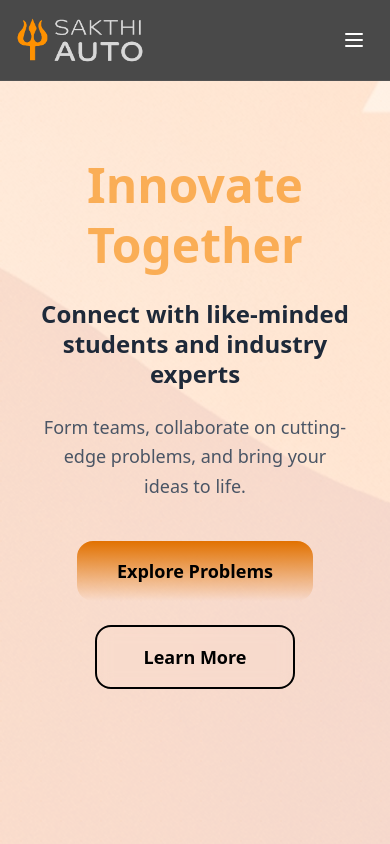
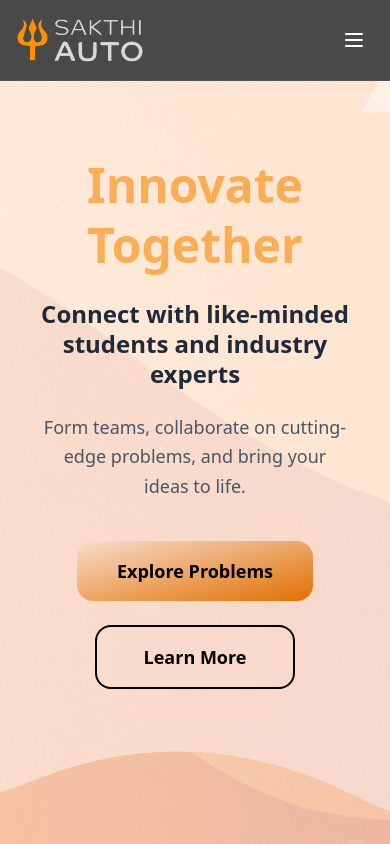
Before and after one commit to damodara2006/Project_SFS, a React (Vite) app in the folder frontend/: page / in a window 390 px wide. Shown: the top 844 px of the page. Built offline with nearby package versions, Linux system fonts and the light colour scheme.

Commit message:
feat: add WaveImage component and integrate it into Homepage for enhanced visuals

```diff
--- /dev/null
+++ b/frontend/src/components/WaveImage.jsx
@@ -0,0 +1,38 @@
+// components/WaveImage.js
+import React from "react";
+
+const WaveImage = ({ src, alt, className = "" }) => (
+  <svg
+    viewBox="0 0 1200 200"
+    width="100%"
+    height="160"
+    className={`w-full ${className}`}
+    preserveAspectRatio="xMidYMid slice"
+    aria-hidden="true"
+    focusable="false"
+  >
+    <defs>
+      <clipPath id="wave-clip">
+        <path d="
+          M0,120
+          Q200,200 400,120
+          T800,140
+          T1200,120
+          V200
+          H0
+          Z
+        " />
+      </clipPath>
+    </defs>
+    <image
+      href={src}
+      alt={alt}
+      width="1200"
+      height="200"
+      clipPath="url(#wave-clip)"
+      preserveAspectRatio="xMidYMid slice"
+    />
+  </svg>
+);
+
+export default WaveImage;
--- a/frontend/src/pages/Homepage.jsx
+++ b/frontend/src/pages/Homepage.jsx
@@ -1,33 +1,41 @@
-import React, { useState, useEffect } from 'react';
-import { Link } from 'react-router-dom';
-import { mockProblemStatements } from '../mockData';
-import SearchBar from '../components/SearchBar';
+
+import React, { useState, useEffect } from "react";
+import { Link } from "react-router-dom";
+import { mockProblemStatements } from "../mockData";
+import SearchBar from "../components/SearchBar";
+import WaveImage from "../components/WaveImage"; // import WaveImage
 
 const Homepage = () => {
   const [currentSlide, setCurrentSlide] = useState(0);
 
   const slides = [
     {
+      img:"/src/assets/kriya.png",
       title: "Solve for Sakthi",
       subtitle: "Empowering innovation through collaborative problem-solving",
-      description: "Join teams, tackle real-world challenges, and drive change in manufacturing and beyond.",
+      description:
+        "Join teams, tackle real-world challenges, and drive change in manufacturing and beyond.",
       ctaText: "Get Started",
-      ctaLink: "/register"
+      ctaLink: "/register",
     },
     {
+      img:"/src/assets/kriya.png",
       title: "Innovate Together",
       subtitle: "Connect with like-minded students and industry experts",
-      description: "Form teams, collaborate on cutting-edge problems, and bring your ideas to life.",
+      description:
+        "Form teams, collaborate on cutting-edge problems, and bring your ideas to life.",
       ctaText: "Explore Problems",
-      ctaLink: "/student"
+      ctaLink: "/student",
     },
     {
+      img:"/src/assets/kriya.png",
       title: "Shape the Future",
       subtitle: "Transform manufacturing with technology and creativity",
-      description: "Work on real industry challenges and make a lasting impact on the world.",
+      description:
+        "Work on real industry challenges and make a lasting impact on the world.",
       ctaText: "Join Now",
-      ctaLink: "/register"
-    }
+      ctaLink: "/register",
+    },
   ];
 
   useEffect(() => {
@@ -38,26 +46,21 @@ const Homepage = () => {
     return () => clearInterval(timer);
   }, [slides.length]);
 
-  const nextSlide = () => {
-    setCurrentSlide((prevSlide) => (prevSlide + 1) % slides.length);
-  };
-
-  const prevSlide = () => {
-    setCurrentSlide((prevSlide) => (prevSlide - 1 + slides.length) % slides.length);
-  };
-
   return (
-    <div className="min-h-screen bg-gradient-to-br from-background-light via-primary-accent/10 to-background-white text-text-primary relative">
+    <div className="min-h-screen bg-linear-to-br from-background-light via-primary-accent/10 to-background-white text-text-primary relative">
       {/* Background Pattern */}
       <div className="absolute inset-0 opacity-5">
         <div className="absolute inset-0 bg-[radial-gradient(circle_at_1px_1px,rgba(255,153,0,0.3)_1px,transparent_0)] bg-[length:20px_20px]"></div>
+        <WaveImage
+          src="/src/assets/kriya.png"
+          alt="Decorative curved section"
+          className="absolute bottom-0 left-0 w-full h-40 md:h-[180px]"
+        />
       </div>
 
       {/* Hero Section with Carousel */}
       <section className="relative flex flex-col justify-center min-h-screen px-4 text-center overflow-hidden">
-        {/* <div className="absolute inset-0 bg-gradient-to-r from-primary-accent/20 via-transparent to-primary-accent/10"></div> */}
         <div className="absolute inset-0 bg-[url(/src/assets/kriya.png)] bg-center opacity-20"></div>
-
         {/* Carousel Container */}
         <div className="relative w-full max-w-7xl mx-auto h-full flex items-center">
           {slides.map((slide, index) => (
@@ -65,10 +68,9 @@ const Homepage = () => {
               key={index}
               className={`absolute inset-0 flex items-center justify-center transition-all duration-1000 ease-in-out ${
                 index === currentSlide
-                  ? 'opacity-100 translate-x-0 scale-100'
-                  : index < currentSlide
-                  ? 'opacity-0 -translate-x-full scale-95'
-                  : 'opacity-0 translate-x-full scale-95'
+                  ? "opacity-100 translate-x-0 scale-100"
+
+                  : "opacity-0 translate-x-full scale-95"
               }`}
             >
               <div className="relative z-10 max-w-5xl mx-auto px-6">
@@ -85,7 +87,7 @@ const Homepage = () => {
                   <div className="flex flex-col sm:flex-row gap-6 justify-center items-center">
                     <Link
                       to={slide.ctaLink}
-                      className="bg-gradient-to-t from-primary-accent to-amber-600 text-background-white font-bold py-4 px-10 rounded-2xl shadow-card hover:shadow-card-hover hover:scale-105 transform transition-all duration-300 text-lg min-w-[200px] relative overflow-hidden group"
+                      className="bg-gradient-to-br from-primary-accent to-amber-600 text-background-white font-bold py-4 px-10 rounded-2xl shadow-card hover:shadow-card-hover hover:scale-105 transform transition-all duration-300 text-lg min-w-[200px] relative overflow-hidden group"
                     >
                       <span className="relative z-10">{slide.ctaText}</span>
                       <div className="absolute inset-0 bg-gradient-to-r from-amber-600 to-primary-accent opacity-0 group-hover:opacity-100 transition-opacity duration-300"></div>
@@ -99,10 +101,10 @@ const Homepage = () => {
                   </div>
                 </div>
               </div>
+
             </div>
           ))}
         </div>
-
         {/* Carousel Navigation Dots */}
         <div className="absolute bottom-8 left-1/2 transform -translate-x-1/2 flex space-x-3">
           {slides.map((_, index) => (
@@ -111,85 +113,153 @@ const Homepage = () => {
               onClick={() => setCurrentSlide(index)}
               className={`w-3 h-3 rounded-full transition-all duration-300 ${
                 index === currentSlide
-                  ? 'bg-primary-accent scale-125'
-                  : 'bg-background-white/50 hover:bg-background-white/75'
+                  ? "bg-primary-accent scale-125"
+                  : "bg-background-white/50 hover:bg-background-white/75"
               }`}
             ></button>
           ))}
         </div>
+
+        {/* Wave Image at Bottom */}
+        <WaveImage
+          src="/src/assets/kriya.png"
+          alt="Decorative curved section"
+          className="absolute bottom-0 left-0 w-full h-[160px] md:h-[180px] opacity-20"
+        />
       </section>
-
-      {/* Search Section */}
-      {/* <section className="py-16 px-4">
-        <div className="max-w-4xl mx-auto text-center">
-          <h2 className="text-3xl md:text-4xl font-bold mb-6 text-orange-400">Find Your Challenge</h2>
-          <p className="text-lg mb-8 text-gray-300">Search through our curated problem statements and start solving.</p>
-          <SearchBar />
-        </div>
-      </section> */}
 
       {/* Features Section */}
       <section className="py-20 px-4 bg-gradient-to-br from-background-white via-primary-accent/5 to-background-light relative overflow-hidden">
-        <div className="absolute inset-0 bg-[radial-gradient(ellipse_at_center,_var(--tw-gradient-stops))] from-primary-accent/10 via-transparent to-transparent"></div>
+        <div className="absolute inset-0 from-primary-accent/10 via-transparent to-transparent"></div>
         <div className="max-w-6xl mx-auto relative z-10">
-          <h2 className="text-3xl md:text-4xl font-bold text-center mb-16 text-primary-accent">Why Choose Solve for Sakthi?</h2>
+          <h2 className="text-3xl md:text-4xl font-bold text-center mb-16 text-primary-accent">
+            Why Choose Solve for Sakthi?
+          </h2>
           <div className="flex flex-col md:flex-row gap-20">
             <div className="text-center p-10 rounded-3xl shadow-card hover:shadow-card-hover transition-all duration-500 shadow-xl hover:scale-105 transform group">
               <div className="w-20 h-20 mx-auto mb-8 bg-gradient-to-br from-primary-accent to-amber-500 rounded-3xl flex items-center justify-center shadow-lg group-hover:shadow-xl transition-all duration-300">
-                <svg className="w-10 h-10 text-background-white" fill="none" stroke="currentColor" viewBox="0 0 24 24">
-                  <path strokeLinecap="round" strokeLinejoin="round" strokeWidth="2" d="M9.663 17h4.673M12 3v1m6.364 1.636l-.707.707M21 12h-1M4 12H3m3.343-5.657l-.707-.707m2.828 9.9a5 5 0 117.072 0l-.548.547A3.374 3.374 0 0014 18.469V19a2 2 0 11-4 0v-.531c0-.895-.356-1.754-.988-2.386l-.548-.547z"></path>
+                <svg
+                  className="w-10 h-10 text-background-white"
+                  fill="none"
+                  stroke="currentColor"
+                  viewBox="0 0 24 24"
+                >
+                  <path
+                    strokeLinecap="round"
+                    strokeLinejoin="round"
+                    strokeWidth="2"
+                    d="M9.663 17h4.673M12 3v1m6.364 1.636l-.707.707M21 12h-1M4 12H3m3.343-5.657l-.707-.707m2.828 9.9a5 5 0 117.072 0l-.548.547A3.374 3.374 0 0014 18.469V19a2 2 0 11-4 0v-.531c0-.895-.356-1.754-.988-2.386l-.548-.547z"
+                  ></path>
                 </svg>
               </div>
-              <h3 className="text-xl font-semibold mb-6 text-text-primary">Innovative Challenges</h3>
-              <p className="text-text-secondary leading-relaxed">Tackle real-world problems in manufacturing, supply chain, and more with cutting-edge technology.</p>
+              <h3 className="text-xl font-semibold mb-6 text-text-primary">
+                Innovative Challenges
+              </h3>
+              <p className="text-text-secondary leading-relaxed">
+                Tackle real-world problems in manufacturing, supply chain, and
+                more with cutting-edge technology.
+              </p>
             </div>
-           <div className="text-center p-10 rounded-3xl shadow-card hover:shadow-card-hover transition-all duration-500 shadow-xl hover:scale-105 transform group">
+            <div className="text-center p-10 rounded-3xl shadow-card hover:shadow-card-hover transition-all duration-500 shadow-xl hover:scale-105 transform group">
               <div className="w-20 h-20 mx-auto mb-8 bg-gradient-to-br from-primary-accent to-amber-500 rounded-3xl flex items-center justify-center shadow-lg group-hover:shadow-xl transition-all duration-300">
-                <svg className="w-10 h-10 text-background-white" fill="none" stroke="currentColor" viewBox="0 0 24 24">
-                  <path strokeLinecap="round" strokeLinejoin="round" strokeWidth="2" d="M17 20h5v-2a3 3 0 00-5.356-1.857M17 20H7m10 0v-2c0-.656-.126-1.283-.356-1.857M7 20H2v-2a3 3 0 015.356-1.857M7 20v-2c0-.656.126-1.283.356-1.857m0 0a5.002 5.002 0 019.288 0M15 7a3 3 0 11-6 0 3 3 0 016 0zm6 3a2 2 0 11-4 0 2 2 0 014 0zM7 10a2 2 0 11-4 0 2 2 0 014 0z"></path>
+                <svg
+                  className="w-10 h-10 text-background-white"
+                  fill="none"
+                  stroke="currentColor"
+                  viewBox="0 0 24 24"
+                >
+                  <path
+                    strokeLinecap="round"
+                    strokeLinejoin="round"
+                    strokeWidth="2"
+                    d="M17 20h5v-2a3 3 0 00-5.356-1.857M17 20H7m10 0v-2c0-.656-.126-1.283-.356-1.857M7 20H2v-2a3 3 0 015.356-1.857M7 20v-2c0-.656.126-1.283.356-1.857m0 0a5.002 5.002 0 019.288 0M15 7a3 3 0 11-6 0 3 3 0 016 0zm6 3a2 2 0 11-4 0 2 2 0 014 0zM7 10a2 2 0 11-4 0 2 2 0 014 0z"
+                  ></path>
                 </svg>
               </div>
-              <h3 className="text-xl font-semibold mb-6 text-text-primary">Collaborative Teams</h3>
-              <p className="text-text-secondary leading-relaxed">Form teams, work with mentors, and collaborate with industry experts to bring ideas to life.</p>
+              <h3 className="text-xl font-semibold mb-6 text-text-primary">
+                Collaborative Teams
+              </h3>
+              <p className="text-text-secondary leading-relaxed">
+                Form teams, work with mentors, and collaborate with industry
+                experts to bring ideas to life.
+              </p>
             </div>
-           <div className="text-center p-10 rounded-3xl shadow-card hover:shadow-card-hover transition-all duration-500 shadow-xl hover:scale-105 transform group">
+            <div className="text-center p-10 rounded-3xl shadow-card hover:shadow-card-hover transition-all duration-500 shadow-xl hover:scale-105 transform group">
               <div className="w-20 h-20 mx-auto mb-8 bg-gradient-to-br from-primary-accent to-amber-500 rounded-3xl flex items-center justify-center shadow-lg group-hover:shadow-xl transition-all duration-300">
-                <svg className="w-10 h-10 text-background-white" fill="none" stroke="currentColor" viewBox="0 0 24 24">
-                  <path strokeLinecap="round" strokeLinejoin="round" strokeWidth="2" d="M9 12l2 2 4-4m6 2a9 9 0 11-18 0 9 9 0 0118 0z"></path>
+                <svg
+                  className="w-10 h-10 text-background-white"
+                  fill="none"
+                  stroke="currentColor"
+                  viewBox="0 0 24 24"
+                >
+                  <path
+                    strokeLinecap="round"
+                    strokeLinejoin="round"
+                    strokeWidth="2"
+                    d="M9 12l2 2 4-4m6 2a9 9 0 11-18 0 9 9 0 0118 0z"
+                  ></path>
                 </svg>
               </div>
-              <h3 className="text-xl font-semibold mb-6 text-text-primary">Expert Evaluation</h3>
-              <p className="text-text-secondary leading-relaxed">Get feedback from seasoned evaluators and refine your solutions for maximum impact.</p>
+              <h3 className="text-xl font-semibold mb-6 text-text-primary">
+                Expert Evaluation
+              </h3>
+              <p className="text-text-secondary leading-relaxed">
+                Get feedback from seasoned evaluators and refine your solutions
+                for maximum impact.
+              </p>
             </div>
           </div>
         </div>
       </section>
 
-
-
       {/* Call to Action Section */}
       <section className="py-20 px-4 bg-gradient-to-br from-primary-accent/5 via-background-white to-primary-accent/10 relative overflow-hidden">
         <div className="absolute inset-0 bg-[radial-gradient(ellipse_at_center,_var(--tw-gradient-stops))] from-primary-accent/10 via-transparent to-primary-accent/10"></div>
         <div className="max-w-4xl mx-auto text-center relative z-10">
-          <h2 className="text-3xl md:text-4xl font-bold mb-8 text-primary-accent">Ready to Make an Impact?</h2>
-          <p className="text-lg text-text-secondary mb-10 leading-relaxed">Join our community of innovators and start solving problems that matter.</p>
+          <h2 className="text-3xl md:text-4xl font-bold mb-8 text-primary-accent">
+            Ready to Make an Impact?
+          </h2>
+          <p className="text-lg text-text-secondary mb-10 leading-relaxed">
+            Join our community of innovators and start solving problems that
+            matter.
+          </p>
           <div className="flex flex-col sm:flex-row gap-6 justify-center">
             <Link
               to="/register"
-              className="bg-gradient-to-r from-primary-accent to-amber-600 text-background-white font-semibold py-5 px-12 rounded-2xl shadow-card hover:shadow-card-hover hover:scale-105 transform transition-all duration-300 inline-flex items-center gap-3 group"
+              className="bg-gradient-to-br from-primary-accent to-amber-600 text-background-white font-semibold py-5 px-12 rounded-2xl shadow-card hover:shadow-card-hover hover:scale-105 transform transition-all duration-300 inline-flex items-center gap-3 group"
             >
               Sign Up Now
-              <svg className="w-5 h-5 transition-transform duration-300 group-hover:translate-x-1" fill="none" stroke="currentColor" viewBox="0 0 24 24">
-                <path strokeLinecap="round" strokeLinejoin="round" strokeWidth="2" d="M13 7l5 5m0 0l-5 5m5-5H6"></path>
+              <svg
+                className="w-5 h-5 transition-transform duration-300 group-hover:translate-x-1"
+                fill="none"
+                stroke="currentColor"
+                viewBox="0 0 24 24"
+              >
+                <path
+                  strokeLinecap="round"
+                  strokeLinejoin="round"
+                  strokeWidth="2"
+                  d="M13 7l5 5m0 0l-5 5m5-5H6"
+                ></path>
               </svg>
             </Link>
             <Link
               to="/login"
-              className="border-2 border-primary-accent text-primary-accent font-semibold py-5 px-12 rounded-2xl hover:bg-primary-accent hover:text-background-white transition-all duration-300 inline-flex items-center gap-3 group hover:shadow-card"
+              className="shadow-xl text-primary-accent font-semibold py-5 px-12 rounded-2xl hover:bg-primary-accent hover:text-background-white transition-all duration-300 inline-flex items-center gap-3 group hover:shadow-card"
             >
               Log In
-              <svg className="w-5 h-5 transition-transform duration-300 group-hover:translate-x-1" fill="none" stroke="currentColor" viewBox="0 0 24 24">
-                <path strokeLinecap="round" strokeLinejoin="round" strokeWidth="2" d="M11 16l-4-4m0 0l4-4m-4 4h14m-5 4v1a3 3 0 01-3 3H6a3 3 0 01-3-3V7a3 3 0 013-3h7a3 3 0 013 3v1"></path>
+              <svg
+                className="w-5 h-5 transition-transform duration-300 group-hover:translate-x-1"
+                fill="none"
+                stroke="currentColor"
+                viewBox="0 0 24 24"
+              >
+                <path
+                  strokeLinecap="round"
+                  strokeLinejoin="round"
+                  strokeWidth="2"
+                  d="M11 16l-4-4m0 0l4-4m-4 4h14m-5 4v1a3 3 0 01-3 3H6a3 3 0 01-3-3V7a3 3 0 013-3h7a3 3 0 013 3v1"
+                ></path>
               </svg>
             </Link>
           </div>
```
